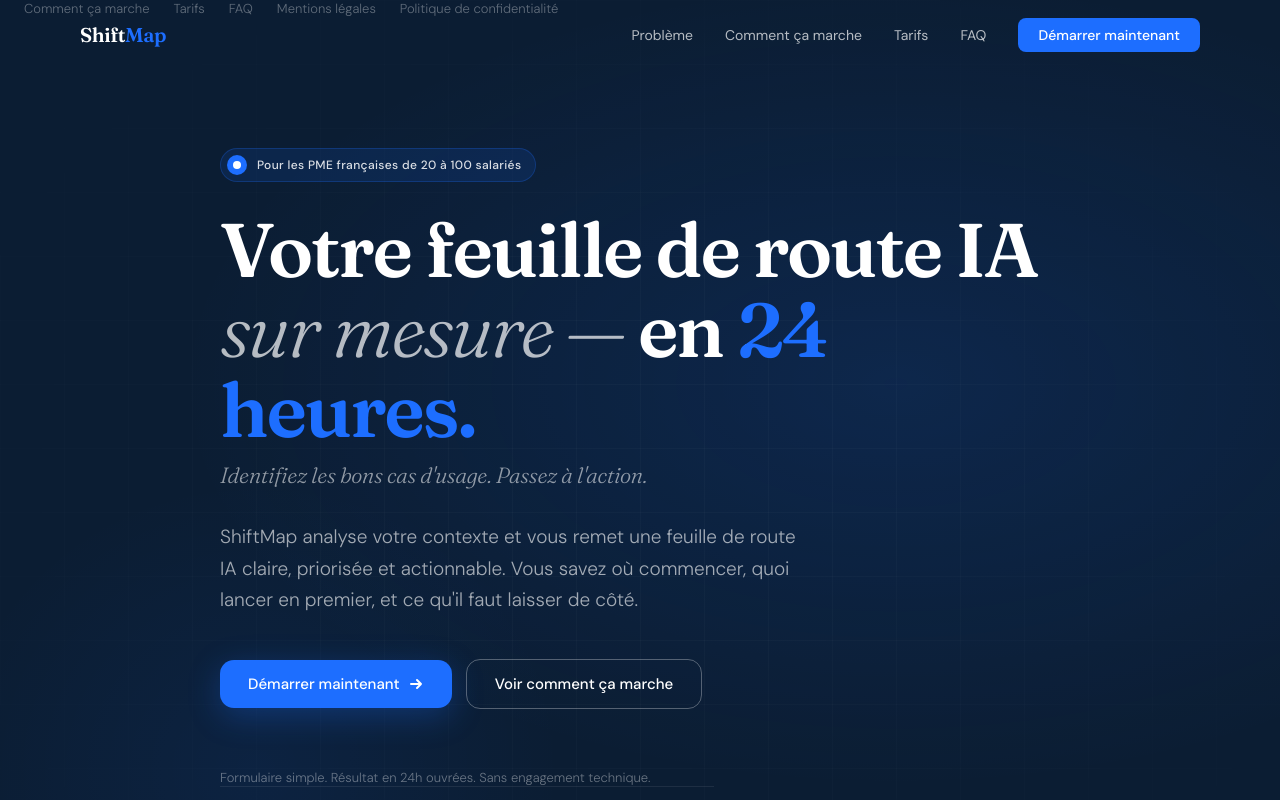
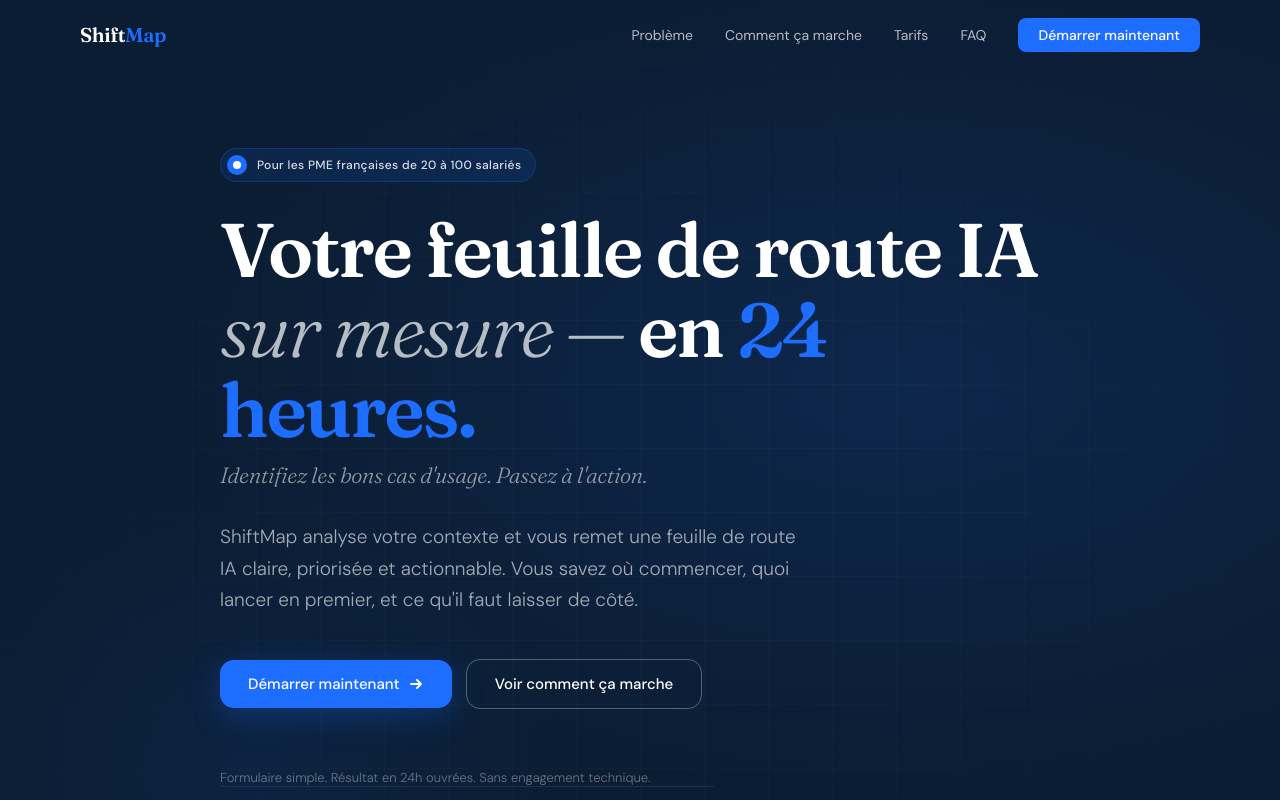
Before and after one commit to vincepanik/shiftmap, a Next.js app: page / in a window 1280 px wide. Shown: the top 800 px of the page. Built offline with nearby package versions, Linux system fonts and the light colour scheme.

Commit message:
fix: remove secondary nav bar from top of page

```diff
--- a/app/page.tsx
+++ b/app/page.tsx
@@ -523,13 +523,13 @@
               <div className="footer-brand">Shift<span>Map</span></div>
               <p className="footer-desc">Votre feuille de route IA sur mesure — en 24 heures. Pour les PME françaises qui veulent avancer sans perdre de temps.</p>
             </div>
-            <nav className="footer-links" aria-label="Footer navigation">
+            <div className="footer-links">
               <a href="#solution">Comment ça marche</a>
               <a href="#tarifs">Tarifs</a>
               <a href="#faq">FAQ</a>
               <a href="#">Mentions légales</a>
               <a href="#">Politique de confidentialité</a>
-            </nav>
+            </div>
           </div>
           <div className="footer-bottom">
             <p className="footer-copy">© 2026 ShiftMap. Tous droits réservés.</p>
```
Also changed, not shown: 1 other file (tests, documents, lock files or other folders).
